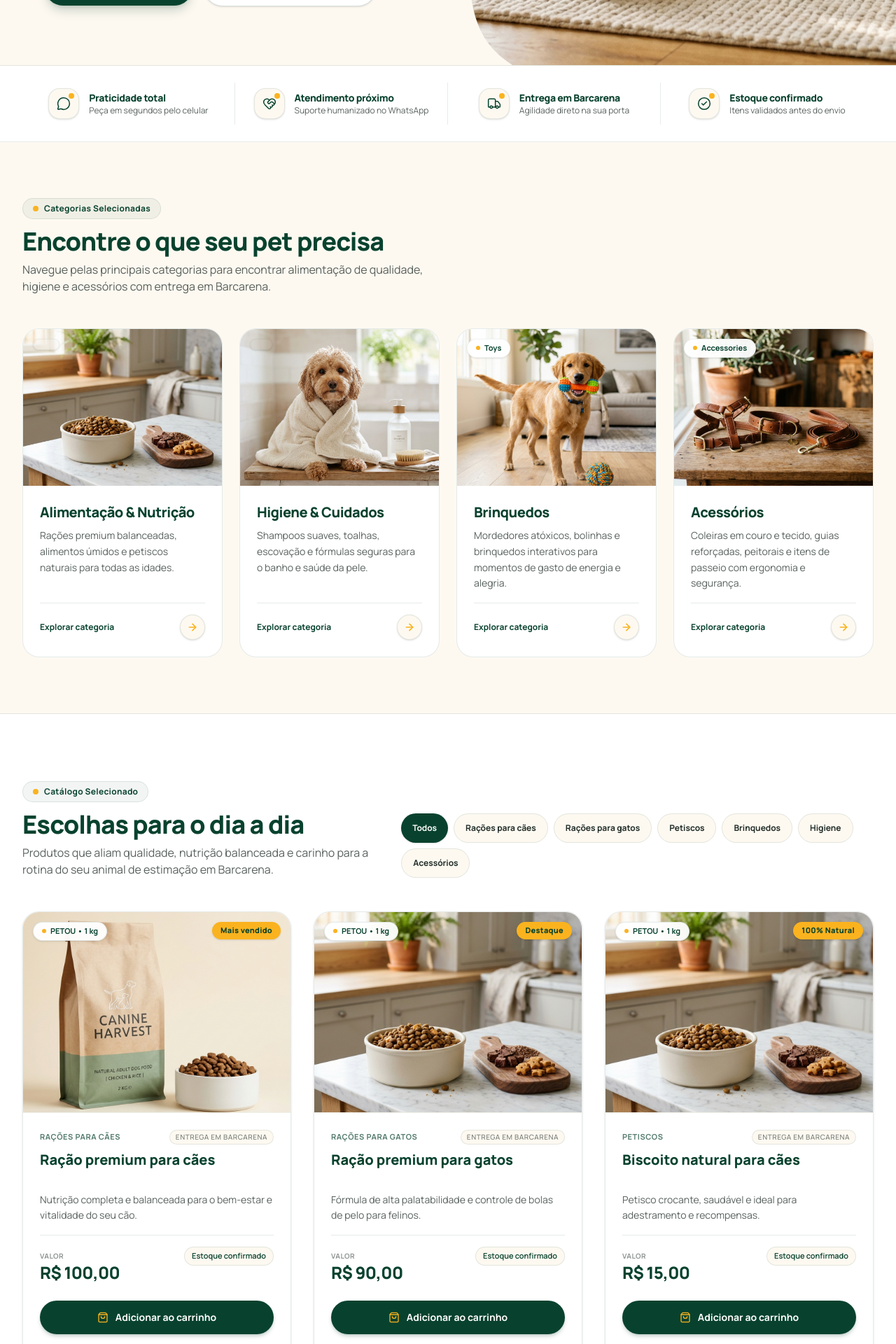
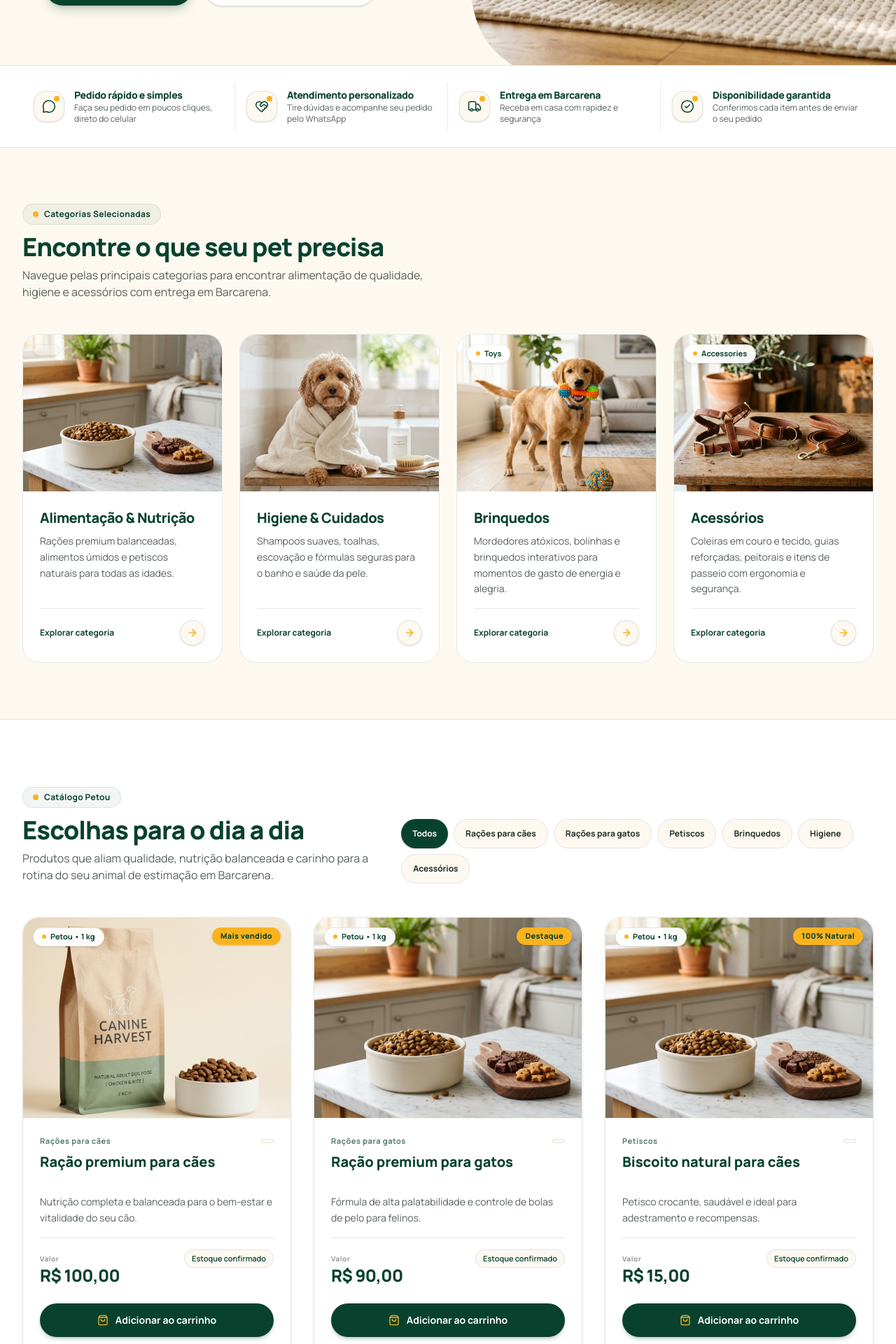
Before and after one commit to petoudelivery/petou, a Next.js app: page / in a window 1280 px wide. Shown: the part 680-2600 px from the top of the page at 70% size. Built offline with nearby package versions, Linux system fonts and the light colour scheme; no server answers; the database is empty.

Commit message:
feat: Mudanças e aprimoramentos

```diff
--- a/src/app/page.tsx
+++ b/src/app/page.tsx
@@ -107,7 +107,7 @@ export default function Home() {
   }, [filteredProducts]);
 
   const whatsappInquiryUrl = `https://wa.me/${cleanNumber}?text=${encodeURIComponent(
-    "Olá! Gostaria de falar com a equipe PETOU sobre opções para meu pet e entregas em Barcarena."
+    "Olá! Gostaria de falar com a equipe Petou sobre opções para meu pet e entregas em Barcarena."
   )}`;
 
   return (
@@ -141,7 +141,7 @@ export default function Home() {
                 {/* Subtle reassurance badge with yellow accent */}
                 <div className="inline-flex items-center gap-2 px-3.5 py-1.5 rounded-full bg-[#08422E]/5 border border-[#08422E]/10 text-[#08422E] text-xs font-bold tracking-wide">
                   <span className="w-2 h-2 rounded-full bg-[#FAB31F]" aria-hidden="true" />
-                  <span>Pet shop em Barcarena • Atendimento humanizado</span>
+                  <span>Pet shop em Barcarena • Atendimento que conhece o seu pet</span>
                 </div>
 
                 {/* Headline */}
@@ -245,7 +245,7 @@ export default function Home() {
             - Balanced spacing and clean mobile responsiveness
            ========================================================================= */}
         <section
-          aria-label="Benefícios e diferenciais da PETOU Store"
+          aria-label="Benefícios e diferenciais da Petou Store"
           className="bg-[#FFFFFF] border-b border-[#08422E]/10 py-5 sm:py-6"
         >
           <div className="max-w-7xl mx-auto px-4 sm:px-6 lg:px-8">
@@ -261,8 +261,8 @@ export default function Home() {
                   <span className="w-2 h-2 rounded-full bg-[#FAB31F] absolute top-1.5 right-1.5" />
                 </div>
                 <div>
-                  <h3 className="text-sm font-black text-[#08422E] tracking-tight">Praticidade total</h3>
-                  <p className="text-xs text-[#202C27]/75">Peça em segundos pelo celular</p>
+                  <h3 className="text-sm font-black text-[#08422E] tracking-tight">Pedido rápido e simples</h3>
+                  <p className="text-xs text-[#202C27]/75">Faça seu pedido em poucos cliques, direto do celular</p>
                 </div>
               </div>
 
@@ -276,8 +276,8 @@ export default function Home() {
                   <span className="w-2 h-2 rounded-full bg-[#FAB31F] absolute top-1.5 right-1.5" />
                 </div>
                 <div>
-                  <h3 className="text-sm font-black text-[#08422E] tracking-tight">Atendimento próximo</h3>
-                  <p className="text-xs text-[#202C27]/75">Suporte humanizado no WhatsApp</p>
+                  <h3 className="text-sm font-black text-[#08422E] tracking-tight">Atendimento personalizado</h3>
+                  <p className="text-xs text-[#202C27]/75">Tire dúvidas e acompanhe seu pedido pelo WhatsApp</p>
                 </div>
               </div>
 
@@ -292,7 +292,7 @@ export default function Home() {
                 </div>
                 <div>
                   <h3 className="text-sm font-black text-[#08422E] tracking-tight">Entrega em Barcarena</h3>
-                  <p className="text-xs text-[#202C27]/75">Agilidade direto na sua porta</p>
+                  <p className="text-xs text-[#202C27]/75">Receba em casa com rapidez e segurança</p>
                 </div>
               </div>
 
@@ -306,8 +306,8 @@ export default function Home() {
                   <span className="w-2 h-2 rounded-full bg-[#FAB31F] absolute top-1.5 right-1.5" />
                 </div>
                 <div>
-                  <h3 className="text-sm font-black text-[#08422E] tracking-tight">Estoque confirmado</h3>
-                  <p className="text-xs text-[#202C27]/75">Itens validados antes do envio</p>
+                  <h3 className="text-sm font-black text-[#08422E] tracking-tight">Disponibilidade garantida</h3>
+                  <p className="text-xs text-[#202C27]/75">Conferimos cada item antes de enviar o seu pedido</p>
                 </div>
               </div>
 
@@ -525,7 +525,7 @@ export default function Home() {
         {/* =========================================================================
             6. FEATURED PRODUCTS
             Redesigned E-Commerce Product Grid:
-            - Official PETOU palette: #08422E, #FAB31F, #FDF9F1, #FFFFFF
+            - Official Petou palette: #08422E, #FAB31F, #FDF9F1, #FFFFFF
             - Clean e-commerce cards with clear product photography
             - High-contrast readable typography and prices
             - Prominent "Adicionar ao carrinho" CTA button
@@ -538,7 +538,7 @@ export default function Home() {
               <div>
                 <div className="inline-flex items-center gap-2 px-3.5 py-1.5 rounded-full bg-[#08422E]/5 border border-[#08422E]/10 text-[#08422E] text-xs font-bold tracking-wide mb-3">
                   <span className="w-2 h-2 rounded-full bg-[#FAB31F]" aria-hidden="true" />
-                  <span>Catálogo Selecionado</span>
+                  <span>Catálogo Petou</span>
                 </div>
                 <h2 id="products-heading" className="text-3xl sm:text-4xl font-black text-[#08422E] tracking-tight">
                   Escolhas para o dia a dia
@@ -610,10 +610,10 @@ export default function Home() {
                     <div className="p-6 flex flex-col flex-1 justify-between space-y-4">
                       <div>
                         {/* Category & Availability tag */}
-                        <div className="flex items-center justify-between text-[11px] font-bold text-[#08422E]/70 uppercase tracking-wider mb-2">
+                        <div className="flex items-center justify-between text-[11px] font-bold text-[#08422E]/70 tracking-wider mb-2">
                           <span>{product.category}</span>
                           <span className="text-[10px] text-[#202C27]/60 bg-[#FDF9F1] px-2 py-0.5 rounded-full border border-[#08422E]/10 font-medium">
-                            Entrega em Barcarena
+                            {/*Entrega em Barcarena*/}
                           </span>
                         </div>
 
@@ -636,7 +636,7 @@ export default function Home() {
                       {/* Price Section */}
                       <div className="pt-4 border-t border-[#08422E]/10 flex items-baseline justify-between">
                         <div>
-                          <span className="text-[10px] uppercase font-bold text-[#202C27]/50 tracking-wider block">
+                          <span className="text-[10px] font-bold text-[#202C27]/50 tracking-wider block">
                             Valor
                           </span>
                           <span className="text-2xl font-black text-[#08422E] tracking-tight">
@@ -768,14 +768,14 @@ export default function Home() {
               <div className="relative z-10 shrink-0 w-full sm:w-auto flex flex-col items-center sm:items-end">
                 <a
                   href={`https://wa.me/${cleanNumber}?text=${encodeURIComponent(
-                    "Olá, equipe PETOU! Preciso de ajuda para escolher o melhor produto para meu pet em Barcarena."
+                    "Olá, equipe Petou! Preciso de ajuda para escolher o melhor produto para meu pet em Barcarena."
                   )}`}
                   target="_blank"
                   rel="noopener noreferrer"
                   className="w-full sm:w-auto inline-flex items-center justify-center gap-3 px-8 py-4.5 sm:py-5 rounded-full bg-[#FAB31F] text-[#08422E] hover:bg-[#FAB31F]/90 active:scale-95 font-black text-sm sm:text-base transition-all shadow-xl shadow-[#FAB31F]/20 min-h-[52px] focus-visible:outline-2 focus-visible:outline-[#FFFFFF] text-center"
                 >
                   <MessageCircle className="w-5 h-5 fill-current" aria-hidden="true" />
-                  <span>Converse com a PETOU</span>
+                  <span>Converse com a Petou</span>
                   <ArrowRight className="w-4 h-4 stroke-[2.5]" aria-hidden="true" />
                 </a>
 
--- a/src/components/CartDrawer.tsx
+++ b/src/components/CartDrawer.tsx
@@ -162,7 +162,7 @@ export default function CartDrawer() {
 
     // Compose PT-BR WhatsApp Summary
     const message = [
-      `🐾 *NOVO PEDIDO - PETOU STORE (BARCARENA)*`,
+      `🐾 *NOVO PEDIDO - Petou Store (Barcarena)*`,
       `----------------------------------------------`,
       `👤 *Cliente:* ${fullName.trim()}`,
       `📍 *Endereço:* ${streetAddress.trim()}`,
@@ -218,7 +218,7 @@ export default function CartDrawer() {
               </div>
               <div>
                 <h2 id="cart-drawer-heading" className="text-lg font-black text-[#174C3C]">
-                  Seu Carrinho PETOU
+                  Seu Carrinho Petou
                 </h2>
                 <p className="text-xs text-[#66716A]">
                   {totalCount} {totalCount === 1 ? "item selecionado" : "itens selecionados"}
@@ -268,8 +268,8 @@ export default function CartDrawer() {
             ) : (
               <div className="space-y-3">
                 <div className="flex items-center justify-between pb-1">
-                  <span className="text-[11px] font-bold uppercase tracking-wider text-[#66716A]">
-                    Itens no Carrinho
+                  <span className="text-[11px] font-bold tracking-wider text-[#66716A]">
+                    Itens no carrinho
                   </span>
                   <button
                     type="button"
@@ -306,7 +306,7 @@ export default function CartDrawer() {
 
                         {/* Item Info */}
                         <div className="flex-1 min-w-0">
-                          <span className="text-[9px] font-bold uppercase tracking-wider text-[#78916D] bg-[#E8EFE5] px-1.5 py-0.5 rounded">
+                          <span className="text-[9px] font-bold tracking-wider text-[#78916D] bg-[#E8EFE5] px-1.5 py-0.5 rounded">
                             {item.product.brand} • {item.product.size}
                           </span>
                           <h4 className="text-xs sm:text-sm font-bold text-[#174C3C] truncate mt-0.5">
--- a/src/components/Footer.tsx
+++ b/src/components/Footer.tsx
@@ -9,7 +9,7 @@ export default function Footer() {
   const cleanNumber = whatsappNumber.replace(/\D/g, "");
 
   const defaultMessage = encodeURIComponent(
-    "Olá, equipe PETOU! Gostaria de tirar dúvidas sobre produtos e entregas em Barcarena."
+    "Olá, equipe Petou! Gostaria de tirar dúvidas sobre produtos e entregas em Barcarena."
   );
 
   return (
@@ -24,7 +24,7 @@ export default function Footer() {
           <div className="lg:col-span-2 space-y-5">
             <Link
               href="/"
-              aria-label="Página inicial PETOU Store"
+              aria-label="Página inicial Petou Store"
               className="inline-block rounded-xl focus-visible:outline-2 focus-visible:outline-[#FAB31F]"
             >
               <div className="relative w-36 sm:w-44 h-12">
@@ -57,7 +57,7 @@ export default function Footer() {
 
           {/* Categorias */}
           <div className="space-y-4">
-            <h3 className="text-xs font-bold text-[#FAB31F] uppercase tracking-widest">
+            <h3 className="text-xs font-bold text-[#FAB31F] tracking-widest">
               Categorias
             </h3>
             <ul className="space-y-2.5 text-sm text-white/70" aria-label="Links rápidos de categorias">
@@ -82,7 +82,7 @@ export default function Footer() {
 
           {/* Navegação */}
           <div className="space-y-4">
-            <h3 className="text-xs font-bold text-[#FAB31F] uppercase tracking-widest">
+            <h3 className="text-xs font-bold text-[#FAB31F] tracking-widest">
               Navegação
             </h3>
             <ul className="space-y-2.5 text-sm text-white/70" aria-label="Navegação institucional">
@@ -126,7 +126,7 @@ export default function Footer() {
 
           {/* Atendimento */}
           <div className="space-y-4">
-            <h3 className="text-xs font-bold text-[#FAB31F] uppercase tracking-widest">
+            <h3 className="text-xs font-bold text-[#FAB31F] tracking-widest">
               Atendimento Barcarena
             </h3>
 
--- a/src/components/Header.tsx
+++ b/src/components/Header.tsx
@@ -103,7 +103,7 @@ export default function Header({
           <div className="flex items-center gap-3 shrink-0">
             <Link
               href="/"
-              aria-label="Página inicial PETOU Store"
+              aria-label="Página inicial Petou Store"
               className="flex items-center gap-2 rounded-xl focus-visible:outline-2 focus-visible:outline-[#174C3C]"
             >
               <div className="relative w-32 sm:w-36 h-10">
@@ -151,7 +151,7 @@ export default function Header({
             {/* Search Pill - Desktop & Tablet */}
             <form onSubmit={handleSearchSubmit} role="search" className="hidden sm:flex relative w-48 md:w-56 lg:w-64">
               <label htmlFor="desktop-search-input" className="sr-only">
-                Buscar produtos na PETOU Store
+                Buscar produtos na Petou Store
               </label>
               <input
                 id="desktop-search-input"
@@ -213,7 +213,7 @@ export default function Header({
         <div className="sm:hidden pb-3">
           <form onSubmit={handleSearchSubmit} role="search" className="relative w-full">
             <label htmlFor="mobile-search-input" className="sr-only">
-              Buscar produtos na PETOU Store
+              Buscar produtos na Petou Store
             </label>
             <input
               id="mobile-search-input"
@@ -255,8 +255,8 @@ export default function Header({
         >
           <div className="max-w-md mx-auto space-y-6">
             <div>
-              <p className="text-[11px] font-bold uppercase tracking-wider text-[#66716A] mb-3">
-                Categorias Principais
+              <p className="text-[11px] font-bold tracking-wider text-[#66716A] mb-3">
+                Categorias principais
               </p>
               <nav aria-label="Menu móvel por categorias" className="grid grid-cols-1 gap-2">
                 {NAV_CATEGORIES.map((item) => {
--- a/src/data/products.ts
+++ b/src/data/products.ts
@@ -16,7 +16,7 @@ export const DEMO_PRODUCTS: Product[] = [
   {
     id: "demo-1",
     name: "Ração premium para cães",
-    brand: "PETOU",
+    brand: "Petou",
     size: "1 kg",
     price: 100.0,
     formattedPrice: "R$ 100,00",
@@ -29,7 +29,7 @@ export const DEMO_PRODUCTS: Product[] = [
   {
     id: "demo-2",
     name: "Ração premium para gatos",
-    brand: "PETOU",
+    brand: "Petou",
     size: "1 kg",
     price: 90.0,
     formattedPrice: "R$ 90,00",
@@ -42,7 +42,7 @@ export const DEMO_PRODUCTS: Product[] = [
   {
     id: "demo-3",
     name: "Biscoito natural para cães",
-    brand: "PETOU",
+    brand: "Petou",
     size: "1 kg",
     price: 15.0,
     formattedPrice: "R$ 15,00",
@@ -55,7 +55,7 @@ export const DEMO_PRODUCTS: Product[] = [
   {
     id: "demo-4",
     name: "Brinquedo mordedor",
-    brand: "PETOU",
+    brand: "Petou",
     size: "Tamanho único",
     price: 25.0,
     formattedPrice: "R$ 25,00",
@@ -68,7 +68,7 @@ export const DEMO_PRODUCTS: Product[] = [
   {
     id: "demo-5",
     name: "Shampoo suave para pets",
-    brand: "PETOU",
+    brand: "Petou",
     size: "300 ml",
     price: 30.0,
     formattedPrice: "R$ 30,00",
@@ -81,7 +81,7 @@ export const DEMO_PRODUCTS: Product[] = [
   {
     id: "demo-6",
     name: "Coleira confortável",
-    brand: "PETOU",
+    brand: "Petou",
     size: "Tamanho único",
     price: 35.0,
     formattedPrice: "R$ 35,00",
```
Also changed, not shown: src/app/categoria/[slug]/CategoryClient.tsx (+4 -5 lines).
